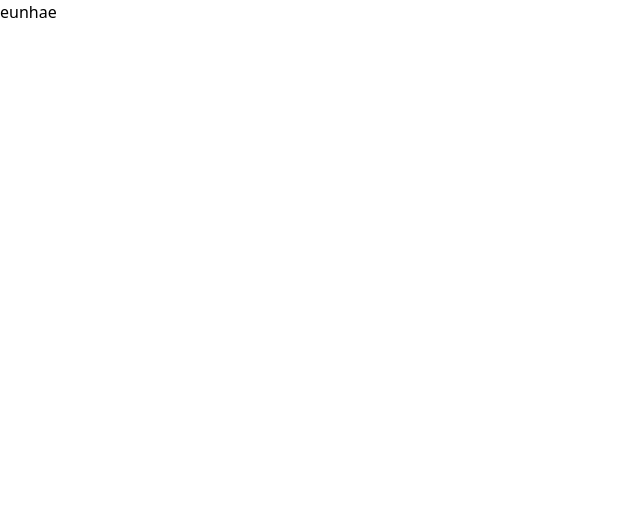
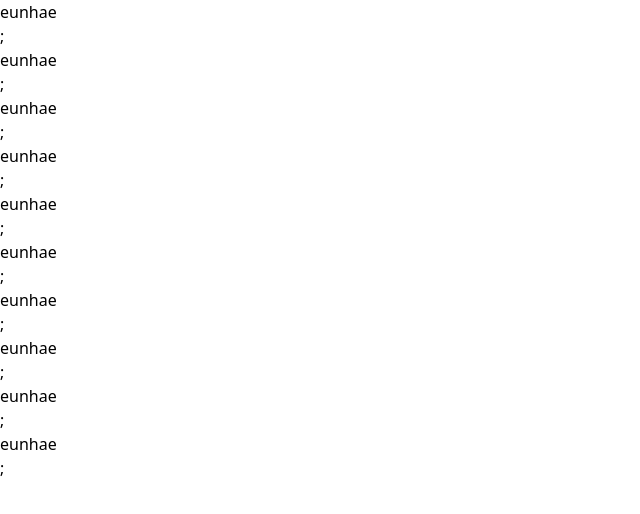
Before and after one commit to yogosoda/yogosoda-project, a Next.js app: page / in a window 1280 px wide. Shown: the top 514 px of the page, without its empty margins (0-640 px from the left). Built offline with nearby package versions, Linux system fonts and the light colour scheme.

Commit message:
refactor: 내용 수정

```diff
--- a/src/app/page.tsx
+++ b/src/app/page.tsx
@@ -1,3 +1,10 @@
 export default function Home() {
-    return <div>eunhae</div>;
+    return (
+        <>
+            <div>eunhae</div>;<div>eunhae</div>;<div>eunhae</div>;
+            <div>eunhae</div>;<div>eunhae</div>;<div>eunhae</div>;
+            <div>eunhae</div>;<div>eunhae</div>;<div>eunhae</div>;
+            <div>eunhae</div>;
+        </>
+    );
 }
```
